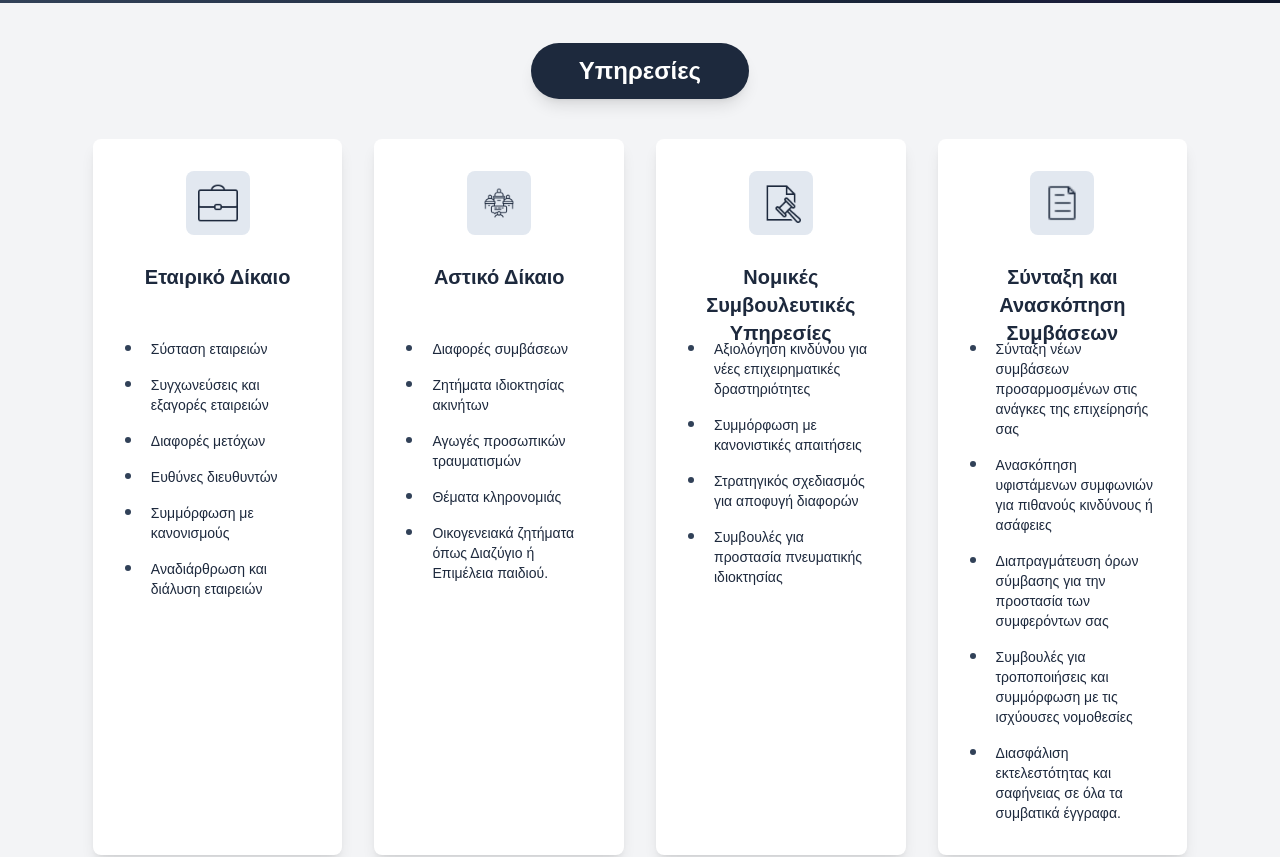
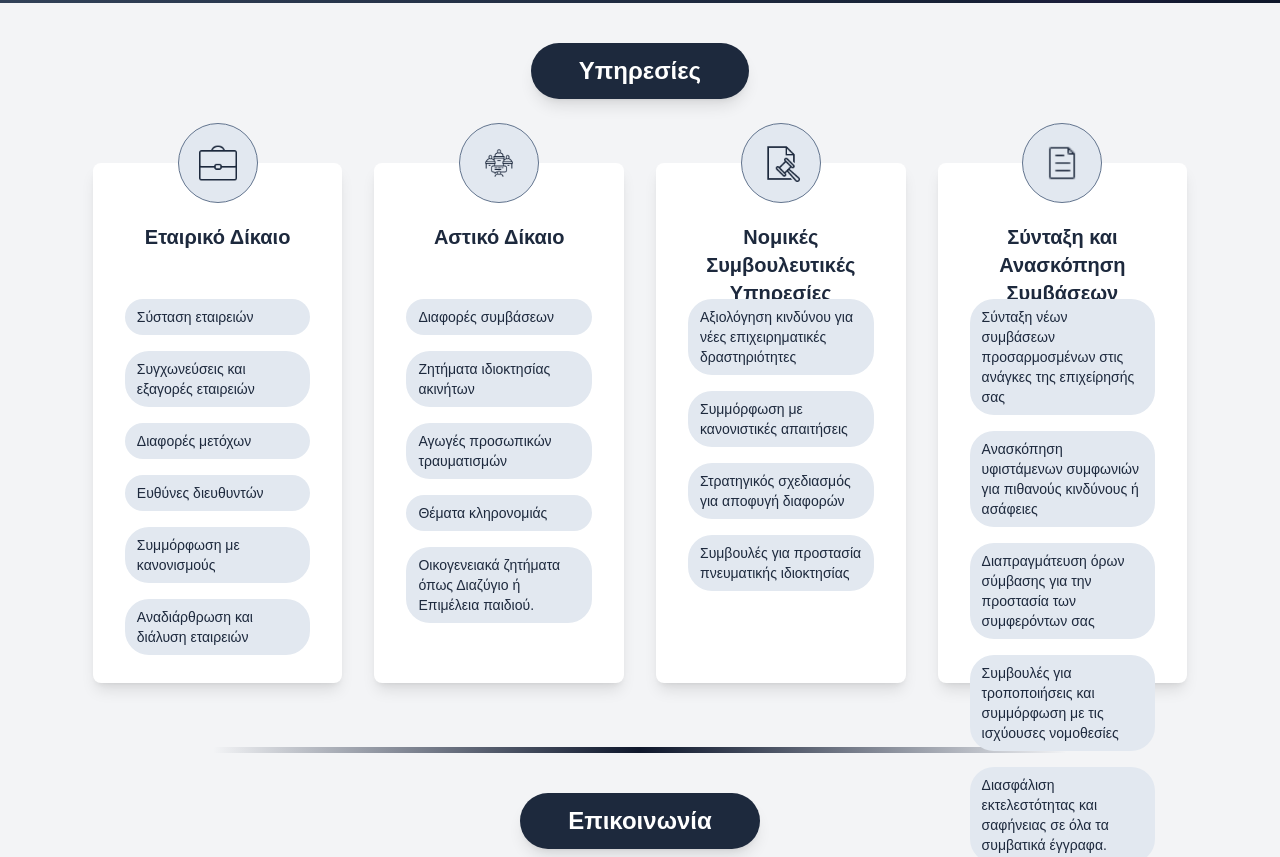
Before and after one commit to MichalisGiannoudis/ProjectDrew, a Next.js app: page / in a window 1280 px wide. Shown: the part 1520-2377 px from the top of the page. Built offline with nearby package versions, Linux system fonts and the light colour scheme.

Commit message:
changed service card image position

```diff
--- a/src/components/mainBody.component.tsx
+++ b/src/components/mainBody.component.tsx
@@ -56,7 +56,7 @@ export default function MainBody() {
       {/* Services Section */}
       <div id="services-section" className="relative py-10 px-8 bg-gray-100">
         <div className="w-[95%] md:w-[90%] mx-auto">
-          <div className="flex flex-col items-center mb-10">
+          <div className="flex flex-col items-center mb-16">
             <div className="rounded-full bg-slate-800 px-12 py-3 shadow-lg">
               <span className="text-white text-2xl font-semibold cursor-default">{servicesLabel}</span>
             </div>
@@ -73,7 +73,7 @@ export default function MainBody() {
         </div>
       </div>
 
-      <div className="w-full flex justify-center bg-gray-100 pt-12">
+      <div className="w-full flex justify-center bg-gray-100 pt-6">
         <div className="w-2/3 h-1.5 bg-gradient-to-r from-gray-100 via-slate-900 to-gray-100 rounded-full " />
       </div>
       <Contact />
--- a/src/components/serviceCard.component.tsx
+++ b/src/components/serviceCard.component.tsx
@@ -1,15 +1,22 @@
 export const ServiceCard = ({ serviceImage, serviceLabel, serviceBody }: { serviceImage:string,serviceLabel: string, serviceBody:string }) => {
     return(
-        <div className="bg-white flex flex-col rounded-lg shadow-lg p-8 text-center hover:shadow-2xl transition-shadow duration-300">
-            <img src={serviceImage} className="w-16 h-16 bg-slate-200 rounded-lg flex items-center justify-center mx-auto p-3 mb-4"/>
-            <h3 className="text-xl h-5 font-semibold text-slate-800 cursor-default mb-14 mt-3">{serviceLabel}</h3>
-            <div className="flex flex-col gap-4 text-left items-start">
-                {serviceBody.split(',').map((option, idx) => (
-                    <div key={idx} className="flex items-start text-slate-800 text-sm font-medium">
-                        <span className="w-1.5 h-1.5 bg-slate-700 rounded-full mr-5 inline-block mt-1.5 flex-shrink-0" />
-                        <span>{option.trim()}</span>
+        <div className="relative">
+            <div className="bg-white flex flex-col rounded-lg shadow-lg p-8 pt-12 text-center hover:shadow-2xl transition-shadow duration-300 h-auto md:h-130 lg:h-130">
+                <div className="absolute -top-10 left-1/2 transform -translate-x-1/2">
+                    <div className="w-20 h-20 bg-slate-200 rounded-full border border-slate-500 flex items-center justify-center p-3">
+                        <img src={serviceImage} className="w-full h-full p-2 object-contain"/>
                     </div>
-                ))}
+                </div>
+                <h3 className="text-xl h-5 font-semibold text-slate-800 cursor-default mb-14 mt-3">{serviceLabel}</h3>
+                <div className="flex flex-col gap-4 text-left items-start">
+                    {serviceBody.split(',').map((option, idx) => (
+                        <div key={idx} className="w-full">
+                            <div className="bg-slate-200 text-slate-800 text-sm font-medium px-3 py-2 rounded-3xl w-full">
+                                {option.trim()}
+                            </div>
+                        </div>
+                    ))}
+                </div>
             </div>
         </div>
     );
```
